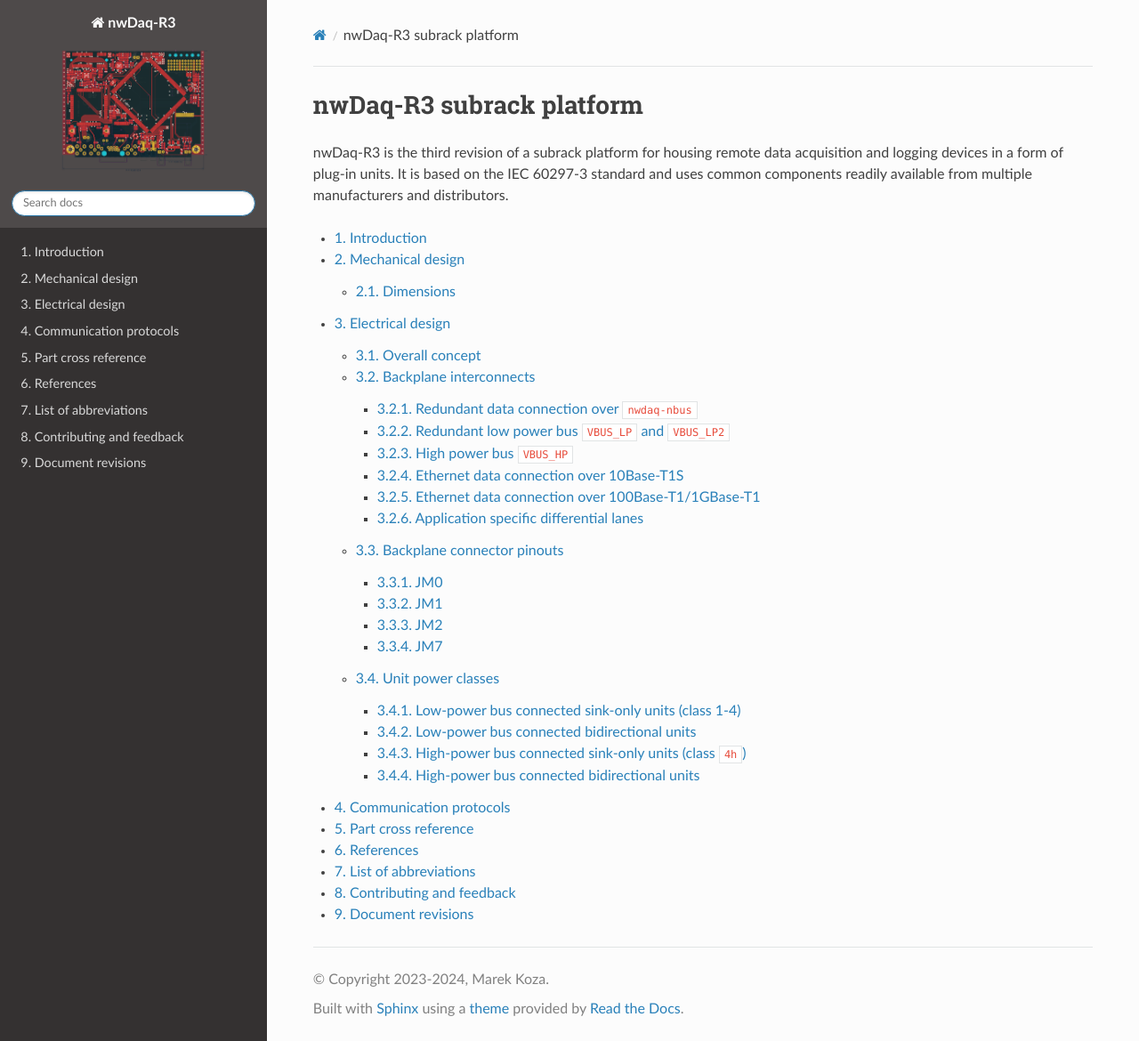
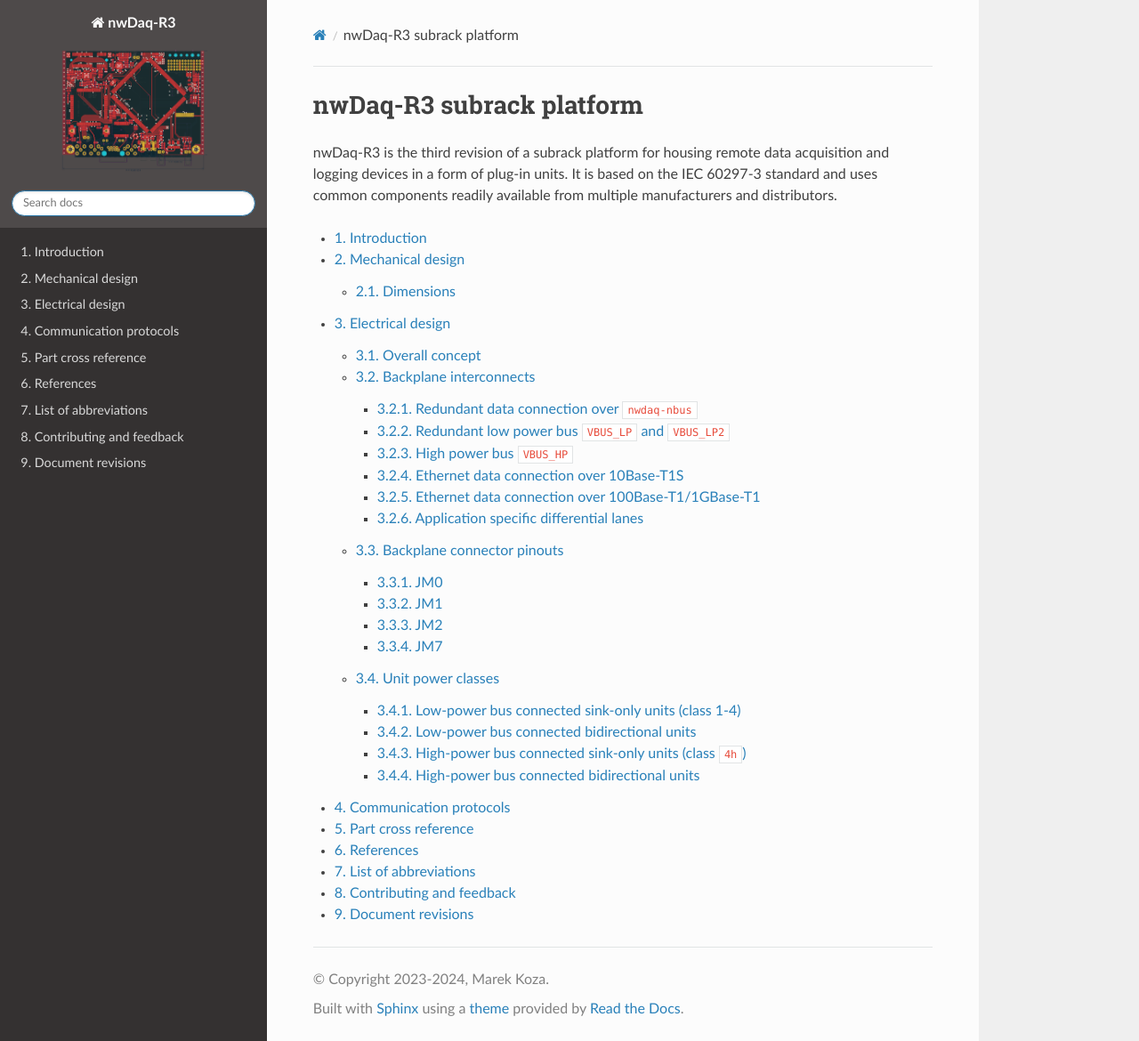
Before and after one commit to nwdaq/nwdaq-r3, a Sphinx documentation site: the page built from doc/index.rst, in a window 1280 px wide and 1170 px high. Shown: the whole window at 89% size. Built offline with Sphinx 7.4.7 and the Read the Docs theme 2.0.0, drawn with Linux system fonts in a browser that asks for light colours.

Commit message:
chore: Make the document narrower for better readability

```diff
--- a/doc/_static/custom.css
+++ b/doc/_static/custom.css
@@ -14,10 +14,6 @@ p + section h2, h1 + section h2 {
 	float: left;
 }
 
-.wy-nav-content {
-	max-width: 100%;
-}
-
 .logo {
 	height: 150px !important;
 }
```
